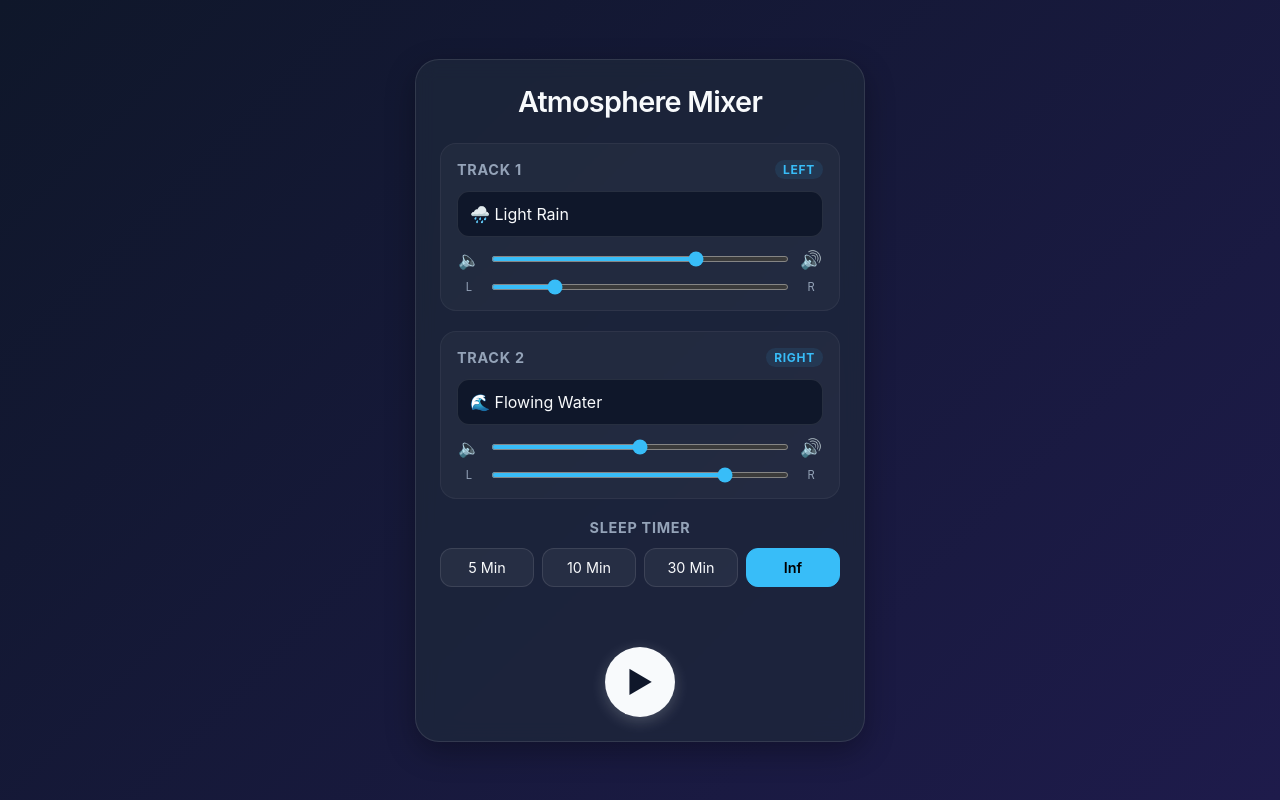
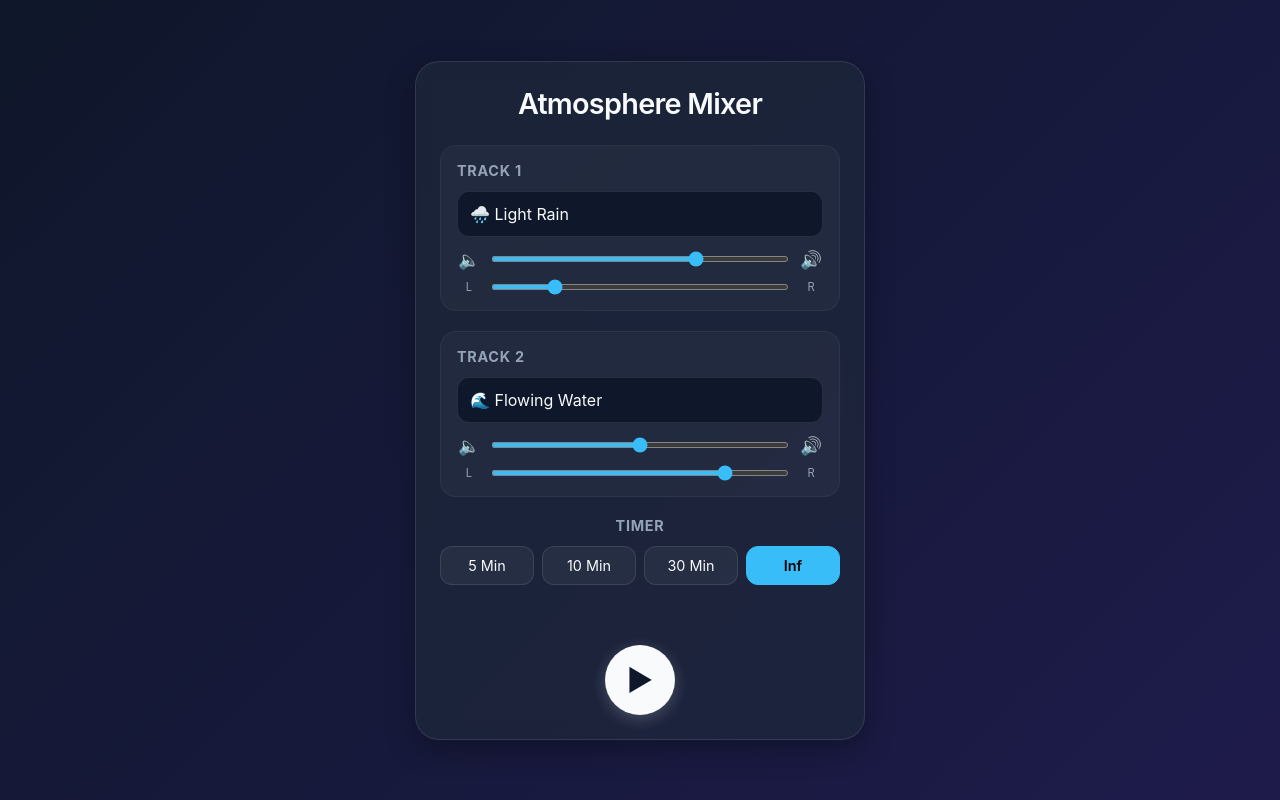
Before and after one commit to davidkmck/sounds, a plain HTML site: page index.html in a window 1280 px wide. Drawn offline with Linux system fonts and the light colour scheme.

Commit message:
changing a couple labels

```diff
--- a/index.html
+++ b/index.html
@@ -209,7 +209,6 @@
         <div class="track-section">
             <div class="track-title">
                 Track 1
-                <span class="pan-badge" id="pan-badge-1">Left</span>
             </div>
             <select id="track1-select">
                 <option value="audio/mixkit-light-rain-loop-2393.wav">🌧️ Light Rain</option>
@@ -232,7 +231,6 @@
         <div class="track-section">
             <div class="track-title">
                 Track 2
-                <span class="pan-badge" id="pan-badge-2">Right</span>
             </div>
             <select id="track2-select">
                 <option value="audio/mixkit-water-flowing-ambience-loop-3126.wav">🌊 Flowing Water</option>
@@ -253,7 +251,7 @@
         </div>
 
         <div class="timer-section">
-            <div class="track-title" style="justify-content: center;">Sleep Timer</div>
+            <div class="track-title" style="justify-content: center;">Timer</div>
             <div class="timer-grid">
                 <button class="timer-btn" data-time="5">5 Min</button>
                 <button class="timer-btn" data-time="10">10 Min</button>
```
